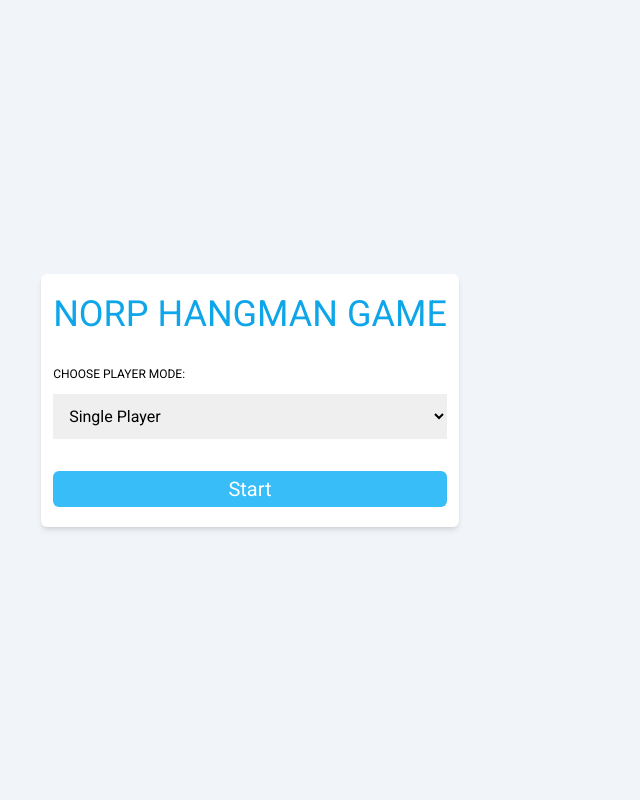
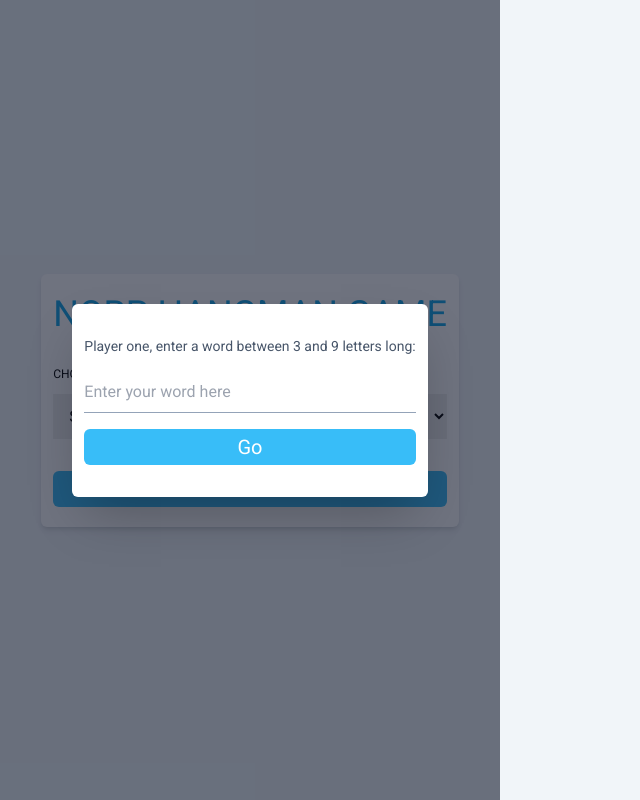
Before and after one commit to RNtaate/hangman, a React (Vite) app: page / in a window 1280 px wide. Shown: the whole page, without its empty margins (0-640 px from the left). Built offline with nearby package versions, Linux system fonts and the light colour scheme.

Commit message:
Design and style the word input component necessary to facilitate 2 player mode.

```diff
--- a/src/App.jsx
+++ b/src/App.jsx
@@ -1,11 +1,13 @@
 import { useState } from 'react';
 import './App.css';
 import HomePage from './pages/HomePage';
+import WordInput from './components/WordInput';
 
 function App() {
   return (
-    <div>
+    <div className="min-w-[360px] max-w-[500px] relative min-h-screen max-h-screen overflow-hidden">
       <HomePage />
+      <WordInput />
     </div>
   );
 }
--- /dev/null
+++ b/src/components/WordInput.jsx
@@ -0,0 +1,32 @@
+import React from 'react';
+
+const WordInput = () => {
+  return (
+    <section className="absolute top-0 right-0 bottom-0 left-0 bg-slate-900/[0.6] flex justify-center items-center px-5">
+      <div className="bg-white shadow-2xl rounded-md">
+        <form className="flex flex-col px-3 gap-y-4 py-8">
+          <label htmlFor="word" className="text-sm text-center text-slate-600">
+            Player one, enter a word between 3 and 9 letters long:
+          </label>
+          <input
+            type="text"
+            id="word"
+            placeholder="Enter your word here"
+            autoComplete="off"
+            maxLength={9}
+            minLength={3}
+            className="outline-none border-b border-slate-400 py-2 caret-slate-400"
+          />
+          <button
+            type="submit"
+            className="w-full bg-sky-400 p-1 text-white rounded-md text-xl"
+          >
+            Go
+          </button>
+        </form>
+      </div>
+    </section>
+  );
+};
+
+export default WordInput;
```
